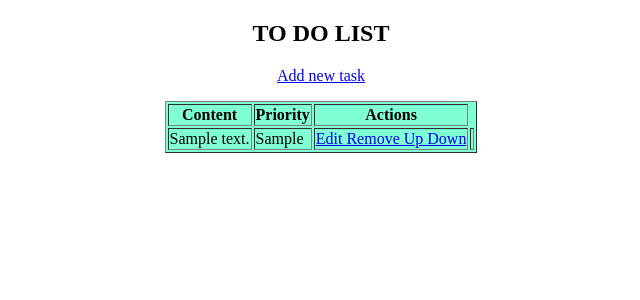
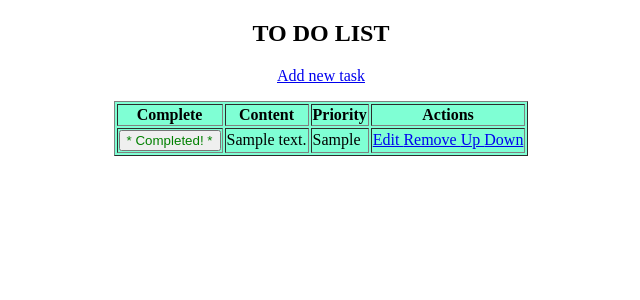
Before and after one commit to dmitriyanishchenko/TMS_Todo_list, a Django app: page / in a window 1280 px wide. Shown: the top 300 px of the page, without its empty margins (319-959 px from the left). Run offline with Django 3.2, Linux system fonts and the light colour scheme; tables that the repository leaves empty hold one stand-in row (values such as "Sample post").

Commit message:
create view mark_completed

```diff
--- a/todo/todo_list/models.py
+++ b/todo/todo_list/models.py
@@ -10,5 +10,4 @@ class Task(models.Model):
         Task.objects.filter(id=self.id).update(id=value)
 
     def __str__(self):
-        return f' {self.content}'
-# Create your models here.
+        return f' {self.content} '
--- a/todo/todo_list/templates/create_task.html
+++ b/todo/todo_list/templates/create_task.html
@@ -4,7 +4,7 @@
     Create
 {% endblock %}
 
-{% block content%}
+{% block content %}
     <h2 align="center">New task</h2>
     <div align="center">
         <form action="" method="post">
--- a/todo/todo_list/templates/home_task.html
+++ b/todo/todo_list/templates/home_task.html
@@ -9,25 +9,39 @@
 
     <table align="center" class="table table-hover" border="1" bgcolor="#7fffd4">
         <tr>
+            <th>Complete</th>
             <th>Content</th>
-{#        <th>Complete</th>#}
             <th>Priority</th>
             <th>Actions</th>
         </tr>
         {% for task in task %}
             <tr>
+                {% if task.completed %}
+
+                    <td style="color: green;" align="center">
+                        <a href="{% url 'mark_completed' task.id %}">
+                            <button class="button button-outline" style="color: green">* Completed! *</button>
+                        </a>
+                    </td>
+
+                {% else %}
+
+                    <td>
+                        <a href="{% url 'mark_completed' task.id %}">
+                            <button class="button button-clear">Not completed</button>
+                        </a></td>
+
+                {% endif %}
+
                 <td>{{ task.content }}</td>
-{#        <td>{{ task.complete }}</td>#}
                 <td>{{ task.priority }}</td>
                 <td>
-            <a href="{% url 'edit_task' task.id %}">  Edit  </a>
-            <a href="{% url 'remove_task' task.id %}">  Remove  </a>
-            <a href="{% url 'task_up' task.id %}">  Up   </a>
-            <a href="{% url 'task_down' task.id %}">  Down  </a>
+                    <a href="{% url 'edit_task' task.id %}"> Edit </a>
+                    <a href="{% url 'remove_task' task.id %}"> Remove </a>
+                    <a href="{% url 'task_up' task.id %}"> Up </a>
+                    <a href="{% url 'task_down' task.id %}"> Down </a>
                 </td>
-        <td>
 
-        </td>
             </tr>
 
 
--- a/todo/todo_list/urls.py
+++ b/todo/todo_list/urls.py
@@ -6,7 +6,7 @@ from .views import (
     remove_task,
     task_down,
     task_up,
-    mark_done
+    mark_completed
 )
 
 urlpatterns = [
@@ -15,7 +15,7 @@ urlpatterns = [
     path('create/', create_task, name='create_task'),
     path('edit/<int:task_id>/', edit_task, name='edit_task'),
     path('remove/<int:task_id>/', remove_task, name='remove_task'),
-    path('down/<int:task_id>/', task_down, name='task_down'),
+    path('<int:task_id>/', task_down, name='task_down'),
     path('up/<int:task_id>/', task_up, name='task_up'),
-    path('done/<int:task_id>/', mark_done, name='mark_done'),
+    path('completed/<int:task_id>/', mark_completed, name='mark_completed'),
 ]
--- a/todo/todo_list/views.py
+++ b/todo/todo_list/views.py
@@ -76,8 +76,8 @@ def task_up(request, task_id):
     return redirect('home')
 
 
-def mark_done(request, task_id):
-    task_we_done = get_object_or_404(Task, id=task_id)
-    task_we_done.is_done = True if not task_we_done.is_done else False
-    task_we_done.save()
+def mark_completed(request, task_id):
+    task_we_completed = get_object_or_404(Task, id=task_id)
+    task_we_completed.completed = True if not task_we_completed.completed else False
+    task_we_completed.save()
     return redirect('home')
```
Also changed, not shown: todo/todo_list/templates/edit_task.html (+7 -7 lines). Lines whose indentation alone changed are shown as unchanged.
